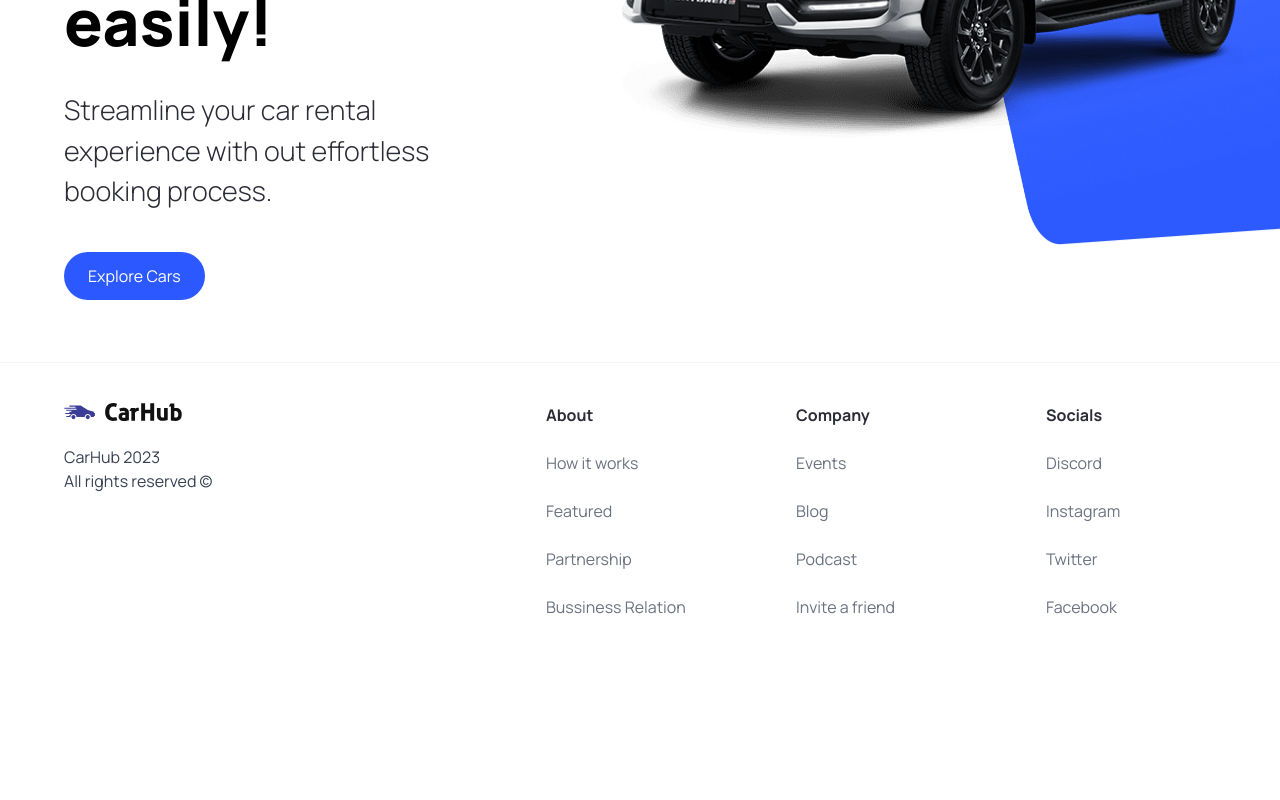
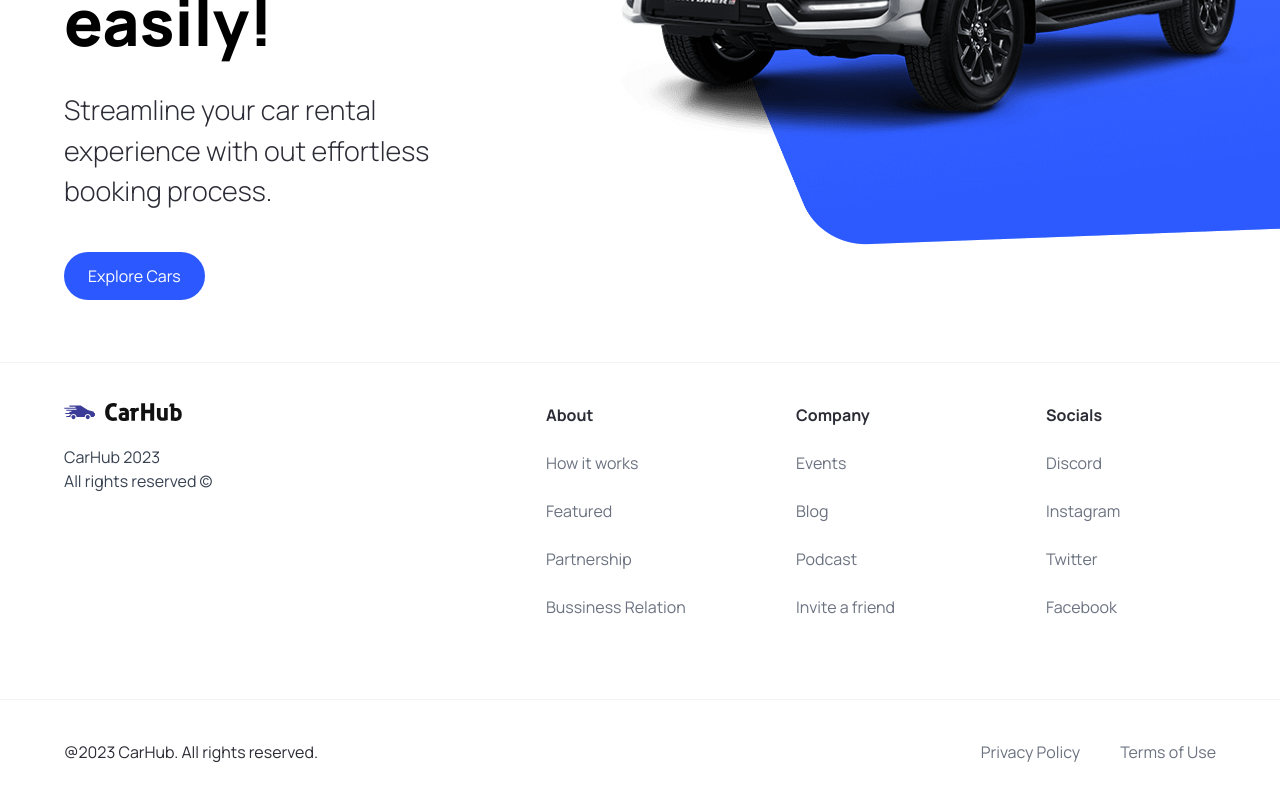
Before and after one commit to rainnfx/car_showcase, a Next.js app: page / in a window 1280 px wide. Shown: the part 458-1258 px from the top of the page. Before the commit the page ends 1117 px from the top, so only its background shows below. Built offline with nearby package versions, Linux system fonts and the light colour scheme.

Commit message:
will start the car catalogue next!

```diff
--- a/components/footer.tsx
+++ b/components/footer.tsx
@@ -40,6 +40,20 @@
                 ))}
             </div>
         </div>
+
+            <div className="flex justify-between
+            items-center flex-wrap mt-10 border-t
+            border-gray-100 sm:px-16 px-6 py-10">
+                <p>@2023 CarHub. All rights reserved.</p>
+                <div className="footer__copyrights-link">
+                    <Link href="/" className="text-gray-500">
+                        Privacy Policy
+                    </Link>
+                    <Link href="/" className="text-gray-500">
+                       Terms of Use
+                    </Link>
+                </div>
+            </div>
     </footer>
   )
 }
--- a/components/hero.tsx
+++ b/components/hero.tsx
@@ -32,8 +32,8 @@
                 <div className="hero__image">
                     <Image src="/hero.png" alt="hero"
                     fill className="object-contain" />
-                    <div className="hero__image-overlay"/>
                 </div>
+                <div className="hero__image-overlay"/>
             </div>
         </div>
     )
```
